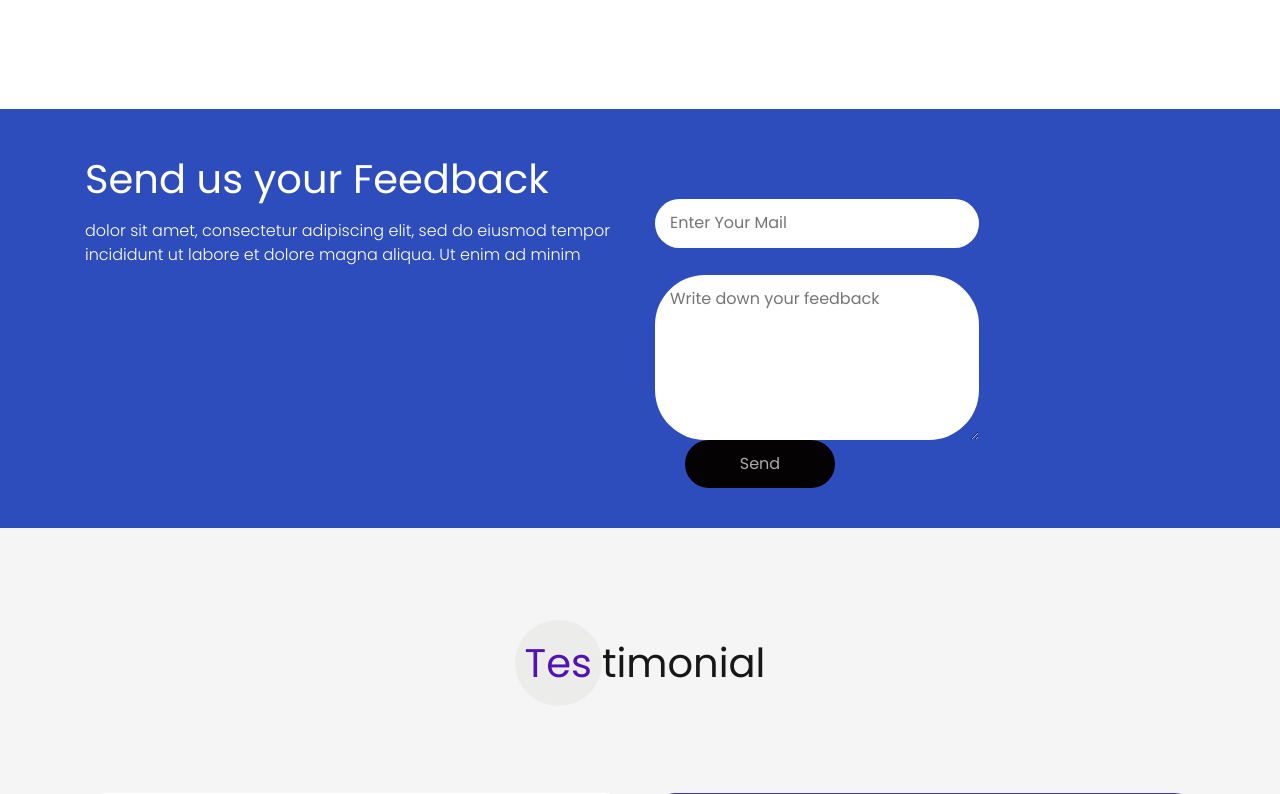
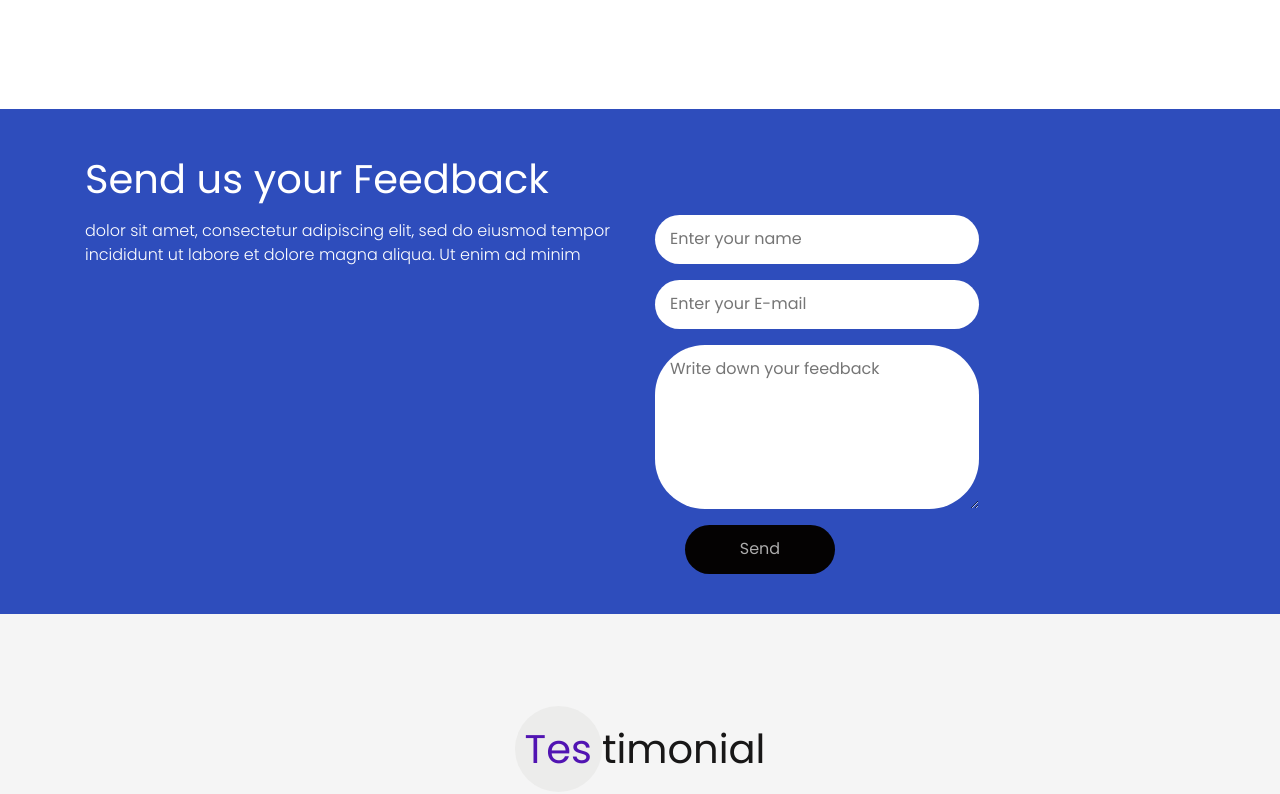
Before and after one commit to Simplice24/BabyCare, a Yii app: template views/site/index.php in a window 1280 px wide. Shown: the part 2902-3696 px from the top of the page. Run offline with PHP 8.4 and a stand-in for Yii, Linux system fonts and the light colour scheme; the template is opened without the code that fills it, so the values that code supplies are empty; some libraries are stand-ins or nearby versions.

Commit message:
first commit

```diff
--- a/views/site/index.php
+++ b/views/site/index.php
@@ -224,10 +224,11 @@
                </div>
                <div class="col-md-6">
                   <div class="mail_bt_main">
-                     <input type="text" class="mail_text" placeholder="Enter Your Mail" name="email"><br><br><br>
-                     <textarea type="text" cols="5" rows="5" class="mail_text" placeholder="Write down your feedback" name="feedback"></textarea>
+                     <input type="text" class="mail_text mt-3" placeholder="Enter your name" name="name">
+                     <input type="text" class="mail_text mt-3" placeholder="Enter your E-mail" name="email">
+                     <textarea type="text" cols="5" rows="5" class="mail_text mt-3" placeholder="Write down your feedback" name="feedback"></textarea>
                   </div>
-                  <div class="subscribe_bt"><a href="#">Send</a></div>
+                  <div class="subscribe_bt mt-3"><a href="#">Send</a></div>
                </div>
             </div>
          </div>
```
